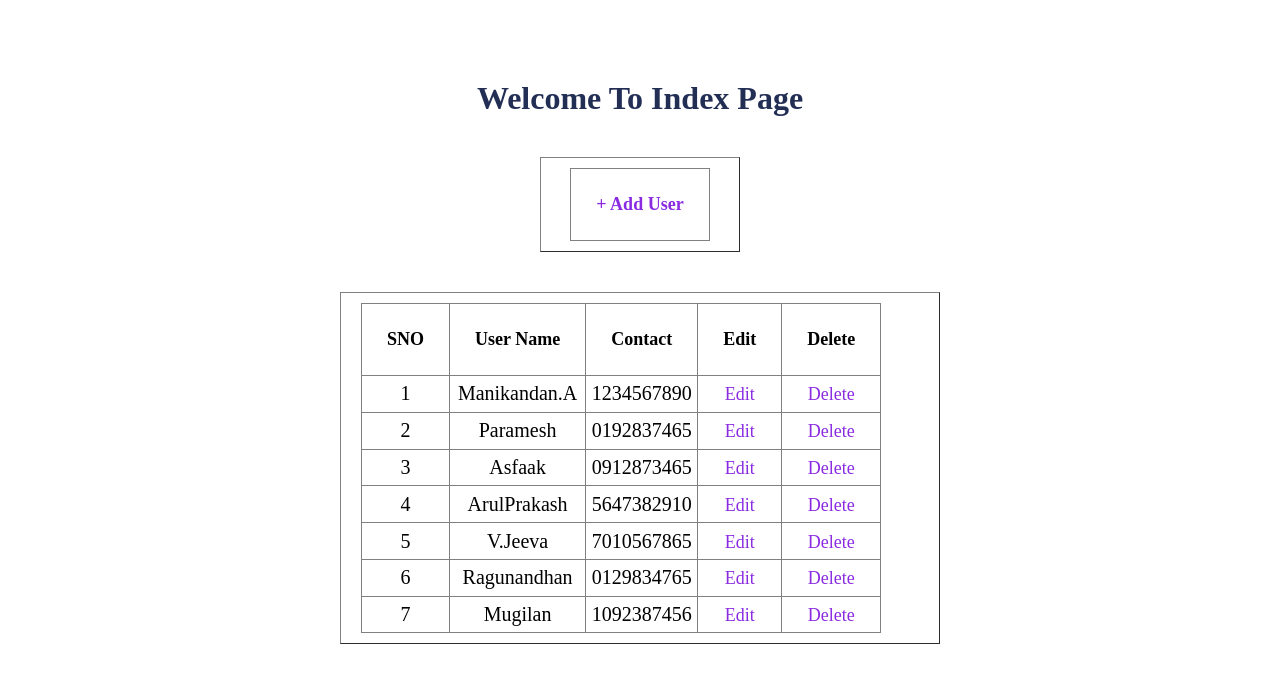
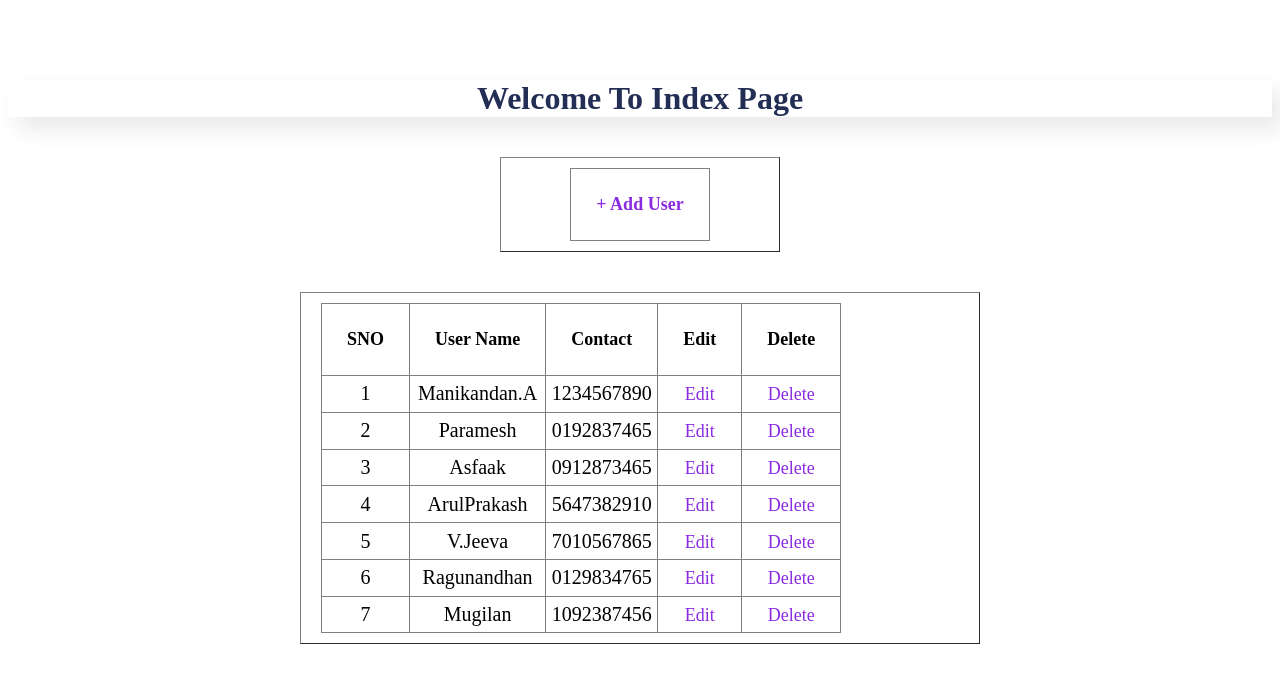
Before and after one commit to AManikandan18/Flask-Crud, a Flask app: page / in a window 1280 px wide. Shown: the top 683 px of the page. Run offline with Flask 3, Linux system fonts and the light colour scheme; data comes from the database, SQL or seed files in the repository; both versions use the stored data as it was after the commit; lists and menus that the app fills with data are empty.

Commit message:
Crud application using Flask

```diff
--- a/templates/add_user.html
+++ b/templates/add_user.html
@@ -64,7 +64,7 @@
             </div>
             <div class="psw">
                 <label for="contact">Contact</label><br>
-                <input type="text" name="contact" id="contact" required maxlength="10">
+                <input type="text" name="contact" id="contact" required minlength="9" maxlength="10">
             </div>
             <div class="submit">
                 <input type="submit" name="submit" id="submit">
--- a/templates/index.html
+++ b/templates/index.html
@@ -10,9 +10,12 @@
             color: rgb(35, 46, 85);
             text-align: center;
             margin-top: 10vh;
+            /* box-shadow: 2px 5px 1px solid black; */
+            box-shadow: 10px 12px 22px rgba(43, 42, 42, 0.1);
+
         }
         table{
-            max-width: 75vh;
+            max-width: 85vh;
             margin: auto;
             margin-top: 5vh;
             padding: 10px 20px;
@@ -36,7 +39,7 @@
             background-color: rgb(212, 206, 206);
         }
         .box>table{
-            max-width: 25vh;
+            max-width: 35vh;
             display: flex;
             text-align: center;
         }
```
Also changed, not shown: database.db.
